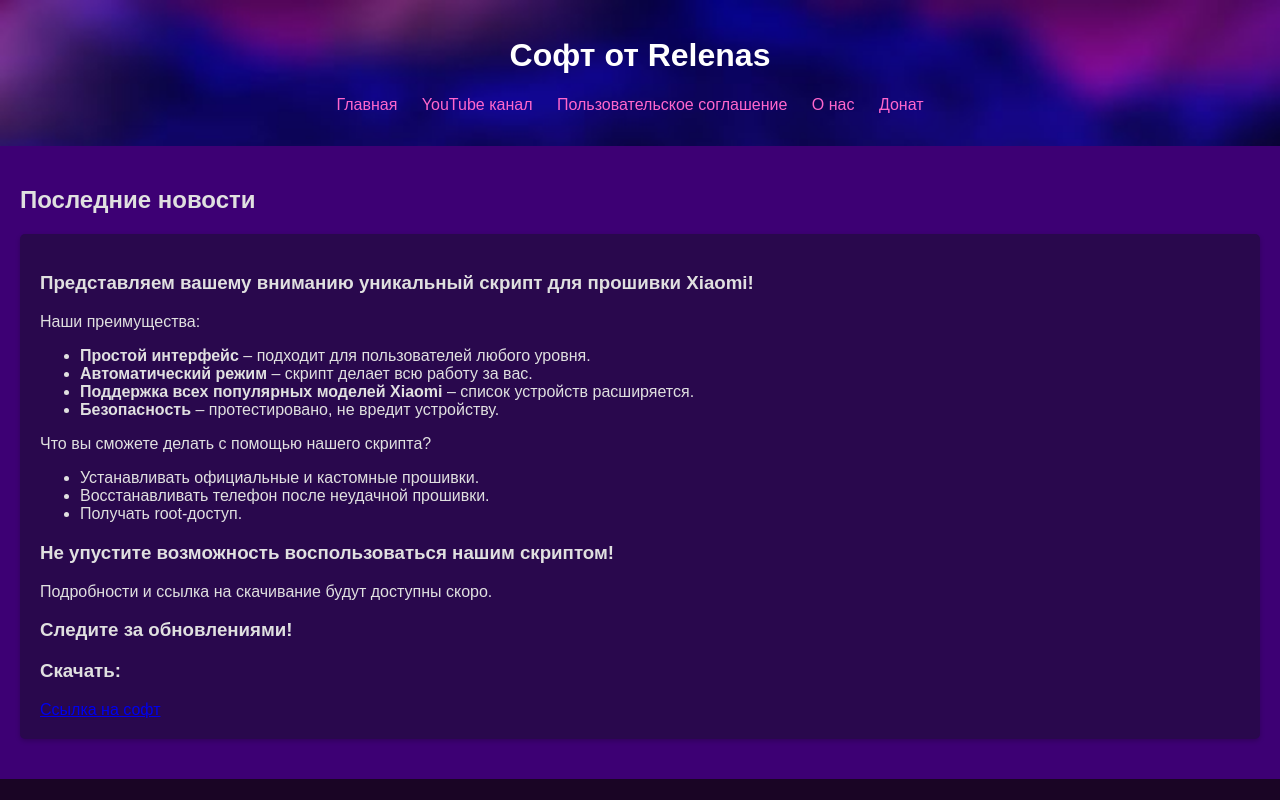
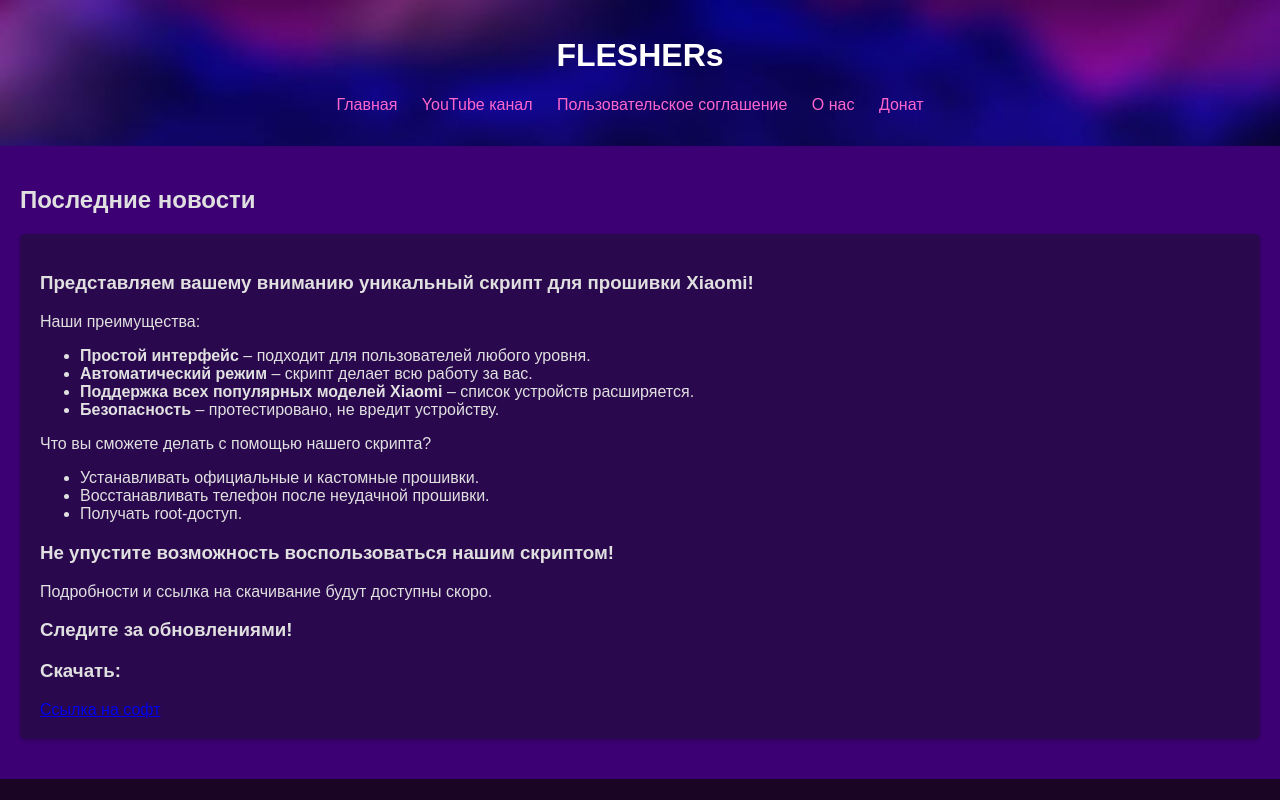
Before and after one commit to Vanea678/SOFTRELENASWEB, a plain HTML site: page index.html in a window 1280 px wide. Drawn offline with Linux system fonts and the light colour scheme.

Commit message:
index.html

```diff
--- a/index.html
+++ b/index.html
@@ -10,7 +10,7 @@
 </head>
 <body>
     <header>
-        <h1>Софт от Relenas</h1>
+        <h1>FLESHERs</h1>
         <nav>
             <ul>
                 <li><a href="https://t.me/studio_relenas">Главная</a></li>
```
